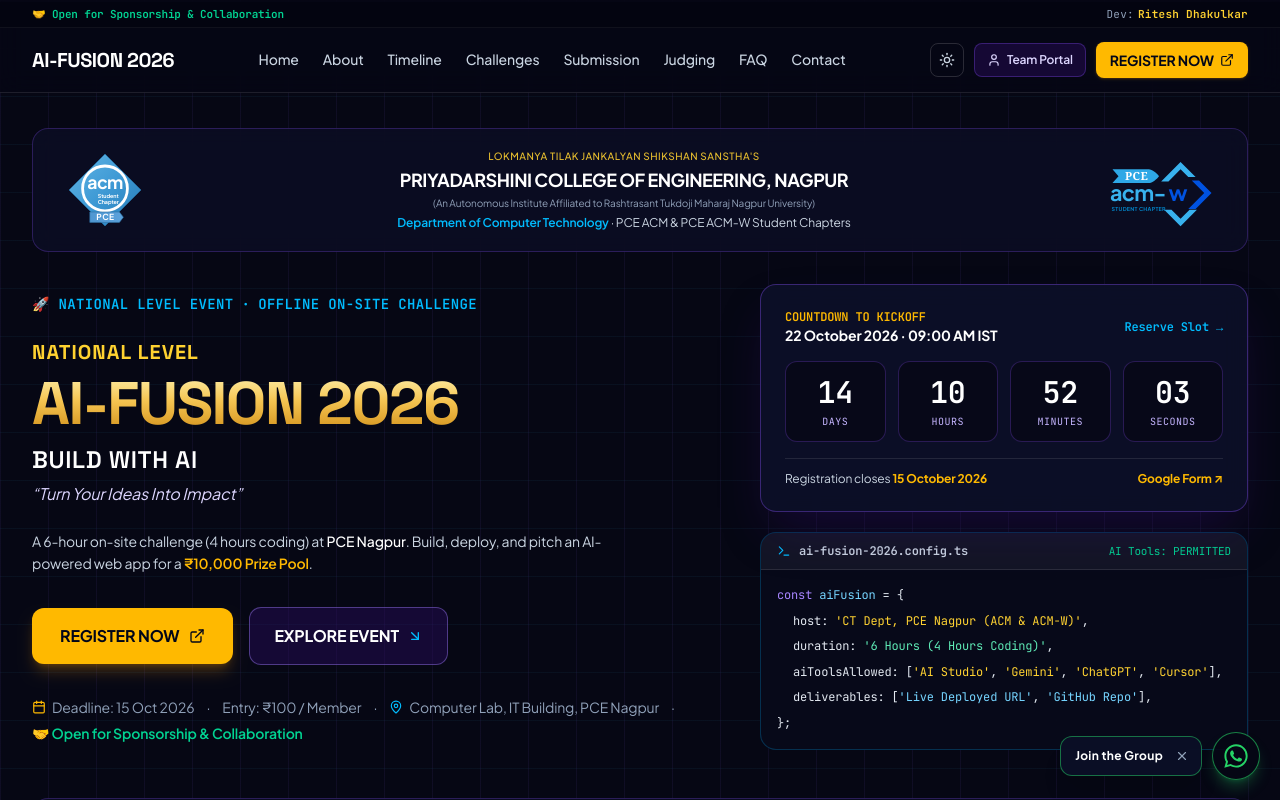
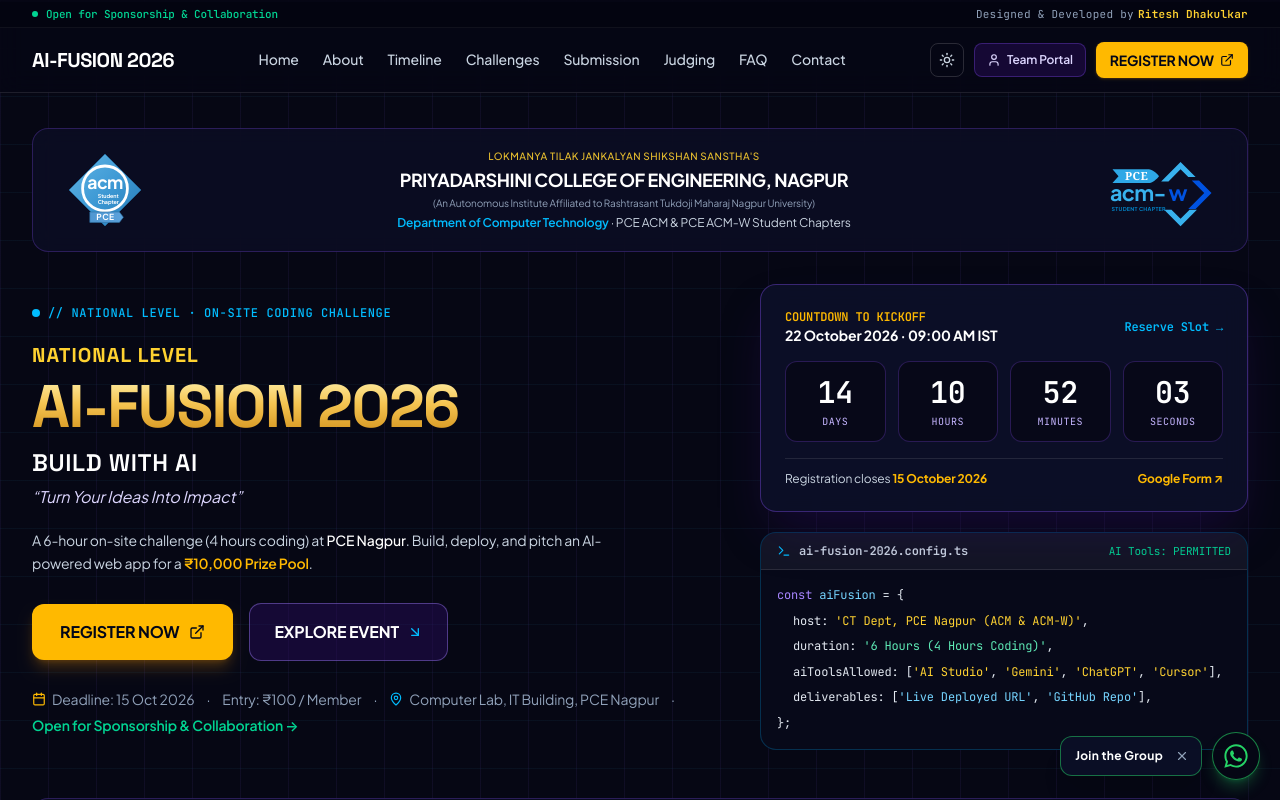
Before and after one commit to riteshdhakulkar/acm-AIFusion26, a React (Vite) app: page / in a window 1280 px wide. Shown: the top 800 px of the page. Built offline with nearby package versions, Linux system fonts and the light colour scheme.

Commit message:
style: refine UI components and typography
- Update font weights and borders for a cleaner, modern look
- Standardize branding elements and labels across hero and registration sections
- Simplify copy and improve visual consistency in cards and buttons

```diff
--- a/src/components/ChallengeDomains.tsx
+++ b/src/components/ChallengeDomains.tsx
@@ -32,10 +32,10 @@
       <div className="max-w-7xl mx-auto px-4 sm:px-6 lg:px-8 space-y-8">
         {/* Top Banner: Problem Statements Revealed on Event Day */}
         <div
-          className={`p-6 sm:p-8 rounded-3xl border flex flex-col lg:flex-row items-start lg:items-center justify-between gap-6 ${
+          className={`p-5 sm:p-7 rounded-xl border flex flex-col lg:flex-row items-start lg:items-center justify-between gap-6 ${
             isDark
-              ? 'bg-gradient-to-r from-[#140F38] via-[#0E1230] to-[#0B0E24] border-amber-400/50 shadow-xl shadow-violet-950/40'
-              : 'bg-amber-50/90 border-amber-400 shadow-md'
+              ? 'bg-[#0B0E22] border-amber-400/40'
+              : 'bg-amber-50/90 border-amber-400 shadow-sm'
           }`}
         >
           <div className="flex items-start gap-4">
@@ -140,11 +140,11 @@
                 <span>OFFICIAL AI POLICY</span>
               </div>
               <h3
-                className={`font-display text-xl sm:text-2xl font-extrabold ${
+                className={`font-display text-xl sm:text-2xl font-bold ${
                   isDark ? 'text-white' : 'text-slate-900'
                 }`}
               >
-                AI IS ALLOWED 🚀
+                AI Tools Are Fully Permitted
               </h3>
               <p
                 className={`text-xs sm:text-sm leading-relaxed ${
--- a/src/components/Hero.tsx
+++ b/src/components/Hero.tsx
@@ -162,11 +162,10 @@
         {/* Main Hero Grid */}
         <div className="grid grid-cols-1 lg:grid-cols-12 gap-10 lg:gap-8 items-center">
           {/* Left Column: Primary Event Identity & CTAs */}
-          <div className="lg:col-span-7 space-y-6 text-center lg:text-left">
-            <div className="inline-flex items-center gap-2 text-xs sm:text-sm font-mono font-semibold tracking-wide text-sky-400">
-              <span>🚀 NATIONAL LEVEL EVENT</span>
-              <span aria-hidden="true">·</span>
-              <span>OFFLINE ON-SITE CHALLENGE</span>
+          <div className="lg:col-span-7 space-y-5 text-center lg:text-left">
+            <div className="inline-flex items-center gap-2 text-xs font-mono font-medium tracking-wider text-sky-400">
+              <span className="w-2 h-2 rounded-full bg-sky-400" />
+              <span>// NATIONAL LEVEL · ON-SITE CODING CHALLENGE</span>
             </div>
 
             <div className="space-y-1.5">
@@ -260,7 +259,7 @@
                 href="#sponsorship"
                 className="font-semibold text-emerald-400 hover:underline"
               >
-                🤝 Open for Sponsorship &amp; Collaboration
+                Open for Sponsorship &amp; Collaboration →
               </a>
             </div>
           </div>
--- a/src/components/Navbar.tsx
+++ b/src/components/Navbar.tsx
@@ -75,18 +75,18 @@
         <div className="max-w-7xl mx-auto flex items-center justify-between gap-2 overflow-hidden">
           <a
             href="#sponsorship"
-            className="inline-flex items-center gap-1 font-semibold text-emerald-400 hover:underline truncate"
+            className="inline-flex items-center gap-2 font-medium text-emerald-400 hover:underline truncate"
           >
-            <span>🤝 Open for Sponsorship &amp; Collaboration</span>
+            <span className="w-1.5 h-1.5 rounded-full bg-emerald-400 shrink-0" />
+            <span>Open for Sponsorship &amp; Collaboration</span>
           </a>
           <span className="ml-auto inline-flex items-center gap-1 tracking-wide shrink-0">
-            <span className="hidden xs:inline text-slate-400">
+            <span className="hidden sm:inline text-slate-400">
               Designed &amp; Developed by
             </span>
-            <span className="xs:hidden text-slate-400">Dev:</span>
             <strong
               className={
-                isDark ? 'text-amber-300 font-bold' : 'text-violet-800 font-bold'
+                isDark ? 'text-amber-300 font-semibold' : 'text-violet-800 font-semibold'
               }
             >
               {EVENT_CONFIG.developerCredit}
--- a/src/components/PrizesAndWhy.tsx
+++ b/src/components/PrizesAndWhy.tsx
@@ -41,9 +41,9 @@
                 Prizes &amp; Recognition — {EVENT_CONFIG.prizePool} Pool
               </h2>
             </div>
-            <div className="inline-flex items-center gap-2 text-xs sm:text-sm font-mono font-bold text-violet-300">
+            <div className="inline-flex items-center gap-2 text-xs sm:text-sm font-mono font-semibold text-violet-300">
               <Award className="w-4 h-4 text-amber-400" />
-              <span>📜 Certificates Provided for All Participants</span>
+              <span>Certificates Provided for All Participants</span>
             </div>
           </div>
 
--- a/src/components/RegistrationAndUpdates.tsx
+++ b/src/components/RegistrationAndUpdates.tsx
@@ -110,10 +110,10 @@
     >
       <div className="max-w-7xl mx-auto px-4 sm:px-6 lg:px-8">
         <div
-          className={`rounded-3xl border p-6 sm:p-10 ${
+          className={`rounded-2xl border p-6 sm:p-8 ${
             isDark
-              ? 'bg-gradient-to-br from-[#130E36] via-[#0B0E26] to-[#080A1A] border-amber-400/50 shadow-2xl shadow-violet-950/60'
-              : 'bg-white border-amber-400 shadow-xl'
+              ? 'bg-[#0A0D20] border-white/15'
+              : 'bg-white border-slate-300 shadow-lg'
           }`}
         >
           <div className="grid grid-cols-1 lg:grid-cols-12 gap-8 items-center">
@@ -247,15 +247,15 @@
                 <div className="grid grid-cols-1 sm:grid-cols-2 gap-3">
                   <div>
                     <label className="block text-[11px] font-mono text-slate-400 mb-1">
-                      TEAM NAME (teamname) *
+                      TEAM NAME *
                     </label>
                     <input
                       type="text"
                       required
                       value={teamName}
                       onChange={(e) => setTeamName(e.target.value)}
-                      placeholder="Team Name"
-                      className={`w-full px-3 py-2 rounded-xl border text-xs sm:text-sm ${
+                      placeholder="e.g. ByteBuilders"
+                      className={`w-full px-3 py-2 rounded-lg border text-xs sm:text-sm ${
                         isDark
                           ? 'bg-[#0C1029] border-white/15 text-white'
                           : 'bg-white border-slate-300 text-slate-900'
@@ -265,15 +265,15 @@
 
                   <div>
                     <label className="block text-[11px] font-mono text-slate-400 mb-1">
-                      LEAD NAME (leadname) *
+                      TEAM LEAD NAME *
                     </label>
                     <input
                       type="text"
                       required
                       value={leadName}
                       onChange={(e) => setLeadName(e.target.value)}
-                      placeholder="Lead Full Name"
-                      className={`w-full px-3 py-2 rounded-xl border text-xs sm:text-sm ${
+                      placeholder="Lead full name"
+                      className={`w-full px-3 py-2 rounded-lg border text-xs sm:text-sm ${
                         isDark
                           ? 'bg-[#0C1029] border-white/15 text-white'
                           : 'bg-white border-slate-300 text-slate-900'
@@ -285,7 +285,7 @@
                 <div className="grid grid-cols-1 sm:grid-cols-2 gap-3">
                   <div>
                     <label className="block text-[11px] font-mono text-slate-400 mb-1">
-                      MOBILE (mobile) *
+                      WHATSAPP / MOBILE *
                     </label>
                     <input
                       type="tel"
@@ -293,7 +293,7 @@
                       value={leadPhone}
                       onChange={(e) => setLeadPhone(e.target.value)}
                       placeholder="+91 98765 43210"
-                      className={`w-full px-3 py-2 rounded-xl border text-xs sm:text-sm ${
+                      className={`w-full px-3 py-2 rounded-lg border text-xs sm:text-sm ${
                         isDark
                           ? 'bg-[#0C1029] border-white/15 text-white'
                           : 'bg-white border-slate-300 text-slate-900'
@@ -303,7 +303,7 @@
 
                   <div>
                     <label className="block text-[11px] font-mono text-slate-400 mb-1">
-                      EMAIL (email) *
+                      EMAIL ADDRESS *
                     </label>
                     <input
                       type="email"
@@ -311,7 +311,7 @@
                       value={leadEmail}
                       onChange={(e) => setLeadEmail(e.target.value)}
                       placeholder="you@college.edu"
-                      className={`w-full px-3 py-2 rounded-xl border text-xs sm:text-sm ${
+                      className={`w-full px-3 py-2 rounded-lg border text-xs sm:text-sm ${
                         isDark
                           ? 'bg-[#0C1029] border-white/15 text-white'
                           : 'bg-white border-slate-300 text-slate-900'
@@ -323,14 +323,14 @@
                 <div className="grid grid-cols-1 sm:grid-cols-2 gap-3">
                   <div>
                     <label className="block text-[11px] font-mono text-slate-400 mb-1">
-                      MEMBERS (memeber)
+                      TEAM MEMBERS
                     </label>
                     <input
                       type="text"
                       value={membersList}
                       onChange={(e) => setMembersList(e.target.value)}
-                      placeholder="Member names"
-                      className={`w-full px-3 py-2 rounded-xl border text-xs sm:text-sm ${
+                      placeholder="Member 2, Member 3"
+                      className={`w-full px-3 py-2 rounded-lg border text-xs sm:text-sm ${
                         isDark
                           ? 'bg-[#0C1029] border-white/15 text-white'
                           : 'bg-white border-slate-300 text-slate-900'
```
